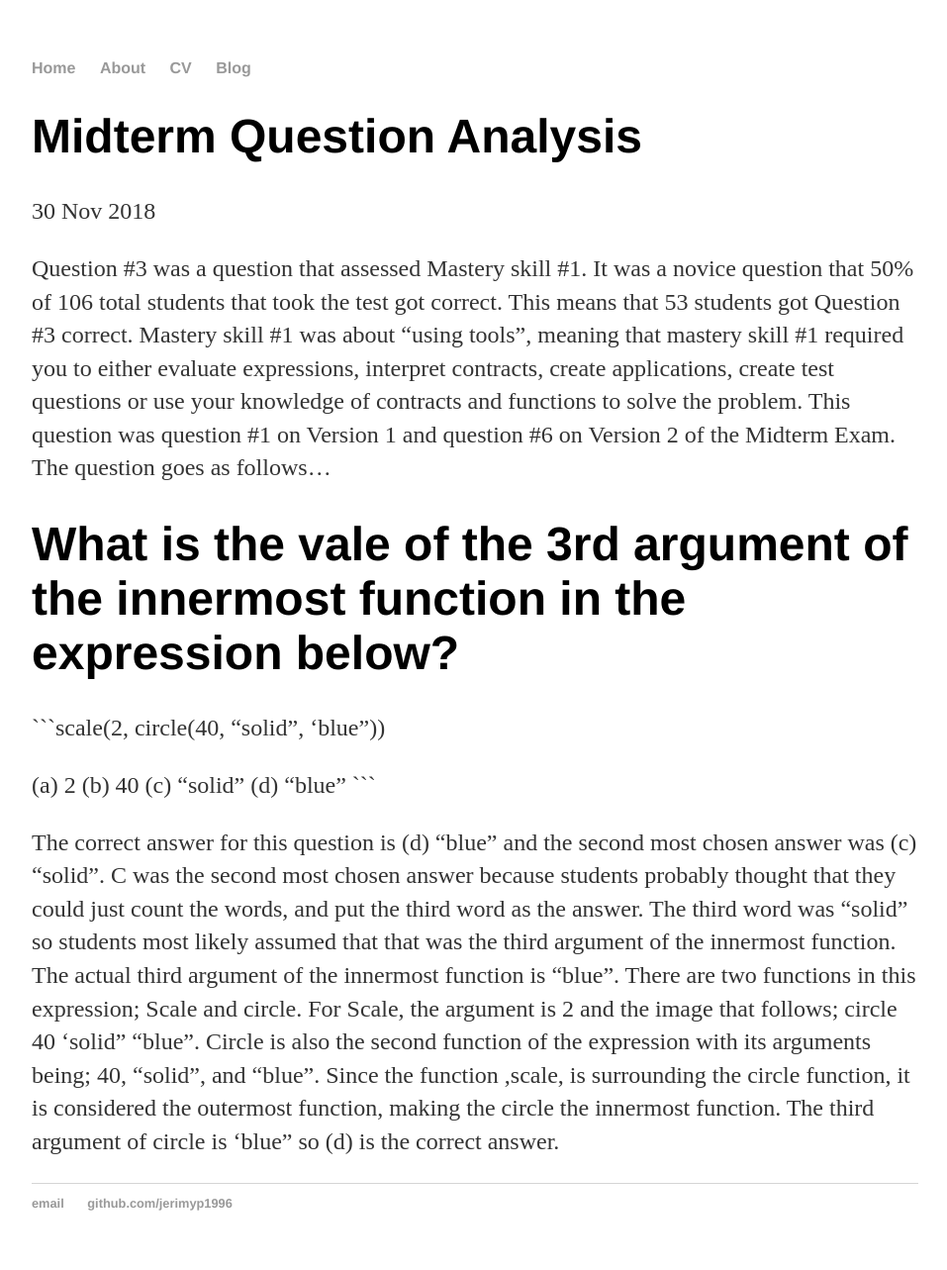
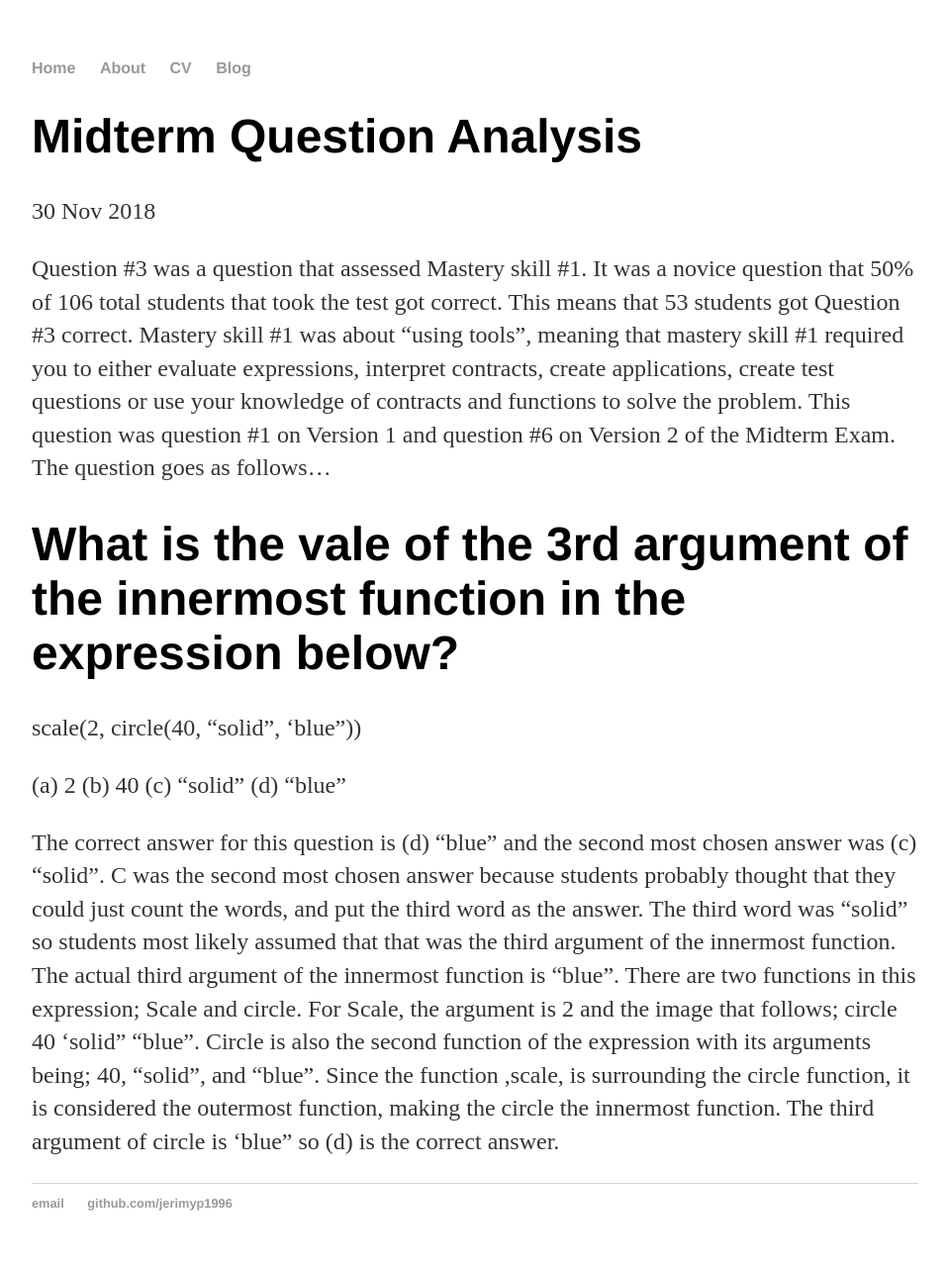
Before and after one commit to Jerimyp1996/Jerimyp1996.github.io, a Jekyll site: the page built from _posts/2018-11-30-question-analysis.md, in a window 1280 px wide. Shown: the whole page at 99% size, without its empty margins (160-1117 px from the left). Built offline with Jekyll 4.4.1, drawn with Linux system fonts in a browser that asks for light colours.

Commit message:
Update 2018-11-30-question-analysis.md

````diff
--- a/_posts/2018-11-30-question-analysis.md
+++ b/_posts/2018-11-30-question-analysis.md
@@ -8,9 +8,9 @@ Question #3 was a question that assessed Mastery skill #1. It was a novice quest
 
 # What is the vale of the 3rd argument of the innermost function in the expression below?
 
-```scale(2, circle(40, "solid", 'blue"))
+scale(2, circle(40, "solid", 'blue"))
 
 (a) 2 (b) 40 (c) "solid" (d) "blue"
-```
+
 
 The correct answer for this question is (d) "blue" and the second most chosen answer was (c) "solid". C was the second most chosen answer because students probably thought that they could just count the words, and put the third word as the answer. The third word was "solid" so students most likely assumed that that was the third argument of the innermost function. The actual third argument of the innermost function is "blue". There are two functions in this expression; Scale and circle. For Scale, the argument is 2 and the image that follows; circle 40 'solid" "blue". Circle is also the second function of the expression with its arguments being; 40, "solid", and "blue". Since the function ,scale, is surrounding the circle function, it is considered the outermost function, making the circle the innermost function. The third argument of circle is 'blue" so (d) is the correct answer.
````
